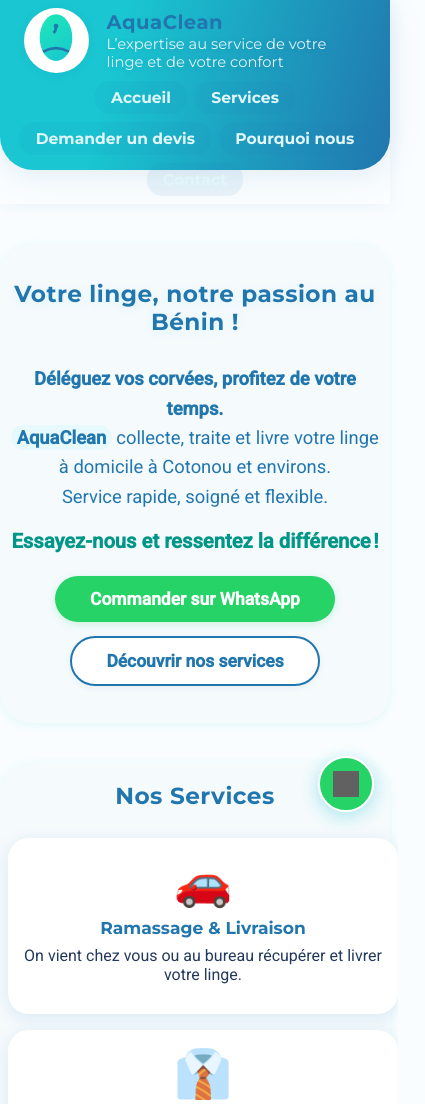
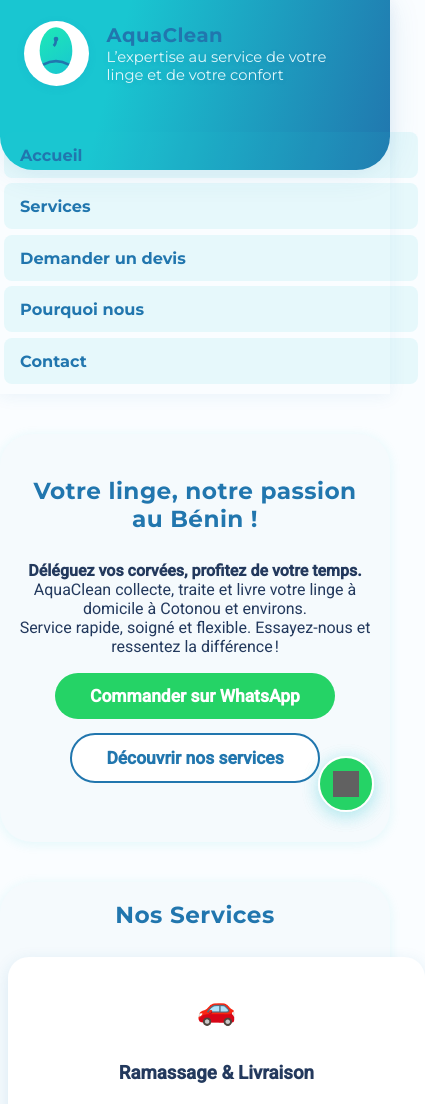
Before and after one commit to hounguevoujunior-rgb/Aquaclean-site, a plain HTML site: page index.html in a window 390 px wide. Shown: the top 1104 px of the page, 425 px wide, since content can reach past the window. Drawn offline with Linux system fonts and the light colour scheme; grey boxes are pictures that could not be loaded.

Commit message:
Update styles.css

```diff
--- a/styles.css
+++ b/styles.css
@@ -1,9 +1,7 @@
 :root {
   --main-blue: #19C6D1;
   --main-blue-dark: #2176AE;
-  --teal: #1de9b6;
   --accent-green: #25D366;
-  --header-bg: linear-gradient(105deg, #19C6D1 30%, #2176AE 100%);
   --section-bg: #f5fafd;
   --white: #fff;
   --shadow: 0 4px 32px rgba(33,118,174,0.12);
@@ -12,6 +10,7 @@
   --font-body: 'Roboto', Arial, sans-serif;
 }
 
+/* Base */
 body {
   font-family: var(--font-body);
   margin: 0;
@@ -37,7 +36,7 @@
   position: absolute;
   z-index: -1;
   left: 0; top: 0; right: 0; height: 170px;
-  background: var(--header-bg);
+  background: linear-gradient(105deg, #19C6D1 30%, #2176AE 100%);
   border-radius: 0 0 2.1em 2.1em;
   box-shadow: var(--shadow);
 }
@@ -80,6 +79,38 @@
   text-shadow: 0 1px 5px #2176ae3d;
 }
 
+/* Navigation */
+.nav {
+  display: flex;
+  gap: 1.1em;
+  justify-content: center;
+  align-items: center;
+  padding: 0.7em 0 0.9em 0;
+  font-family: var(--font-title);
+  background: none;
+  border-radius: 1em;
+  flex-wrap: wrap;
+}
+.nav a {
+  color: #2176AE;
+  background: rgba(33,198,209,0.09);
+  padding: 0.5em 1.1em;
+  border-radius: 1em;
+  text-decoration: none;
+  font-weight: 700;
+  font-size: 1em;
+  margin: 2px 0;
+  transition: color 0.14s, background 0.14s;
+  display: block;
+}
+.nav a:hover,
+.nav a:focus {
+  color: var(--main-blue-dark);
+  background: var(--white);
+  text-decoration: underline;
+}
+
+/* WhatsApp Btns */
 .whatsapp-btns-group {
   display: flex;
   gap: 0.55em;
@@ -94,16 +125,13 @@
   font-weight: 700;
   padding: 0.65em 1.1em;
   border-radius: 2em;
-  box-shadow: 0 2px 8px rgba(25,198,209,0.10);
   text-decoration: none;
   border: none;
   outline: none;
   transition: background 0.13s, box-shadow 0.12s, transform 0.12s;
-  letter-spacing: 0.02em;
 }
 .whatsapp-btn:hover, .whatsapp-btn:focus {
   background: #1ebea5;
-  box-shadow: 0 3px 13px rgba(25,198,209,0.16);
   transform: scale(1.05);
   color: var(--white);
 }
@@ -111,35 +139,7 @@
   vertical-align: middle;
 }
 
-/* Navigation */
-.nav {
-  display: flex;
-  gap: 1.1em;
-  justify-content: center;
-  align-items: center;
-  padding: 0.7em 0 0.9em 0;
-  background: transparent;
-  margin-top: 0.15em;
-  font-family: var(--font-title);
-}
-.nav a {
-  color: #e0f7fa;
-  background: rgba(33,118,174,0.08);
-  padding: 0.45em 1.05em;
-  border-radius: 1em;
-  text-decoration: none;
-  font-weight: bold;
-  font-size: 1em;
-  transition: color 0.14s, background 0.14s;
-}
-.nav a:hover,
-.nav a:focus {
-  color: var(--main-blue-dark);
-  background: var(--white);
-  text-decoration: underline;
-}
-
-/* WhatsApp Flottant */
+/* WhatsApp floating */
 .whatsapp-float-group {
   display: none;
 }
@@ -156,12 +156,9 @@
   height: 52px;
   align-items: center;
   justify-content: center;
-  transition: background 0.13s, box-shadow 0.13s;
+  transition: background 0.13s;
   margin-bottom: 0.7em;
   border: 2.5px solid #fff;
-}
-.whatsapp-float:first-child {
-  right: 4.5em;
 }
 .whatsapp-float img {
   display: block;
@@ -169,85 +166,9 @@
 }
 .whatsapp-float:hover, .whatsapp-float:focus {
   background: #1ebea5;
-  box-shadow: 0 6px 28px #25d36655;
 }
 
-/* Accroche */
-.accroche {
-  position: relative;
-  background: linear-gradient(90deg, #e6fafd 60%, #fafdff 100%);
-  box-shadow: 0 2px 20px #19c6d122;
-  border-radius: 2em;
-  margin-bottom: 2em;
-}
-.accroche-inner {
-  position: relative;
-  z-index: 2;
-  padding: 2.6em 2em;
-  text-align: center;
-}
-.accroche h2 {
-  font-family: var(--font-title);
-  font-size: 2em;
-  color: var(--main-blue-dark);
-  margin-bottom: 0.7em;
-  text-shadow: 0 2px 12px #19c6d11d;
-}
-.accroche p {
-  font-size: 1.15em;
-  line-height: 1.6;
-  color: #2176ae;
-}
-.accroche .highlight {
-  color: var(--main-blue-dark);
-  background: #e6fafd;
-  padding: 0.1em 0.3em;
-  border-radius: 0.7em;
-  font-weight: 700;
-}
-.accroche-cta {
-  display: block;
-  margin-top: 0.7em;
-  font-size: 1.1em;
-  color: #009688;
-  font-weight: 600;
-}
-.cta-group {
-  margin-top: 1.1em;
-  display: flex;
-  gap: 0.85em;
-  justify-content: center;
-  flex-wrap: wrap;
-}
-.cta-btn {
-  background: var(--accent-green);
-  color: #fff;
-  font-weight: bold;
-  border: none;
-  border-radius: 1.5em;
-  padding: 0.75em 2em;
-  font-size: 1.09em;
-  box-shadow: 0 2px 8px #25d36633;
-  text-decoration: none;
-  transition: background 0.13s, transform 0.13s, box-shadow 0.13s;
-}
-.cta-btn:hover, .cta-btn:focus {
-  background: #1ebea5;
-  transform: scale(1.05);
-  box-shadow: 0 4px 16px #25d36655;
-}
-.cta-btn-outline {
-  background: #fff;
-  color: var(--main-blue-dark);
-  border: 2px solid var(--main-blue-dark);
-  box-shadow: 0 2px 6px #2176ae12;
-}
-.cta-btn-outline:hover, .cta-btn-outline:focus {
-  background: var(--main-blue-dark);
-  color: #fff;
-}
-
-/* Sections */
+/* Section */
 .section {
   max-width: 1100px;
   margin: 2.5em auto;
@@ -257,7 +178,6 @@
   padding: 2em 1.7em 1.7em 1.7em;
   position: relative;
 }
-
 .section h2 {
   color: var(--main-blue-dark);
   font-family: var(--font-title);
@@ -285,6 +205,9 @@
   transition: transform 0.18s, box-shadow 0.18s;
   overflow: hidden;
   min-height: 144px;
+  display: flex;
+  flex-direction: column;
+  justify-content: flex-start;
 }
 .card:hover {
   transform: translateY(-6px) scale(1.045);
@@ -294,29 +217,45 @@
 .card-icon {
   font-size: 2em;
   margin-bottom: 0.5em;
-}
-.card-icon span {
-  font-size: 1.4em;
-}
-.card h3 {
-  font-family: var(--font-title);
-  font-size: 1.11em;
-  margin: 0.2em 0 0.7em 0;
-  color: var(--main-blue-dark);
+  display: flex;
+  justify-content: center;
 }
 
-/* Devis */
-.devis-section {
-  background: #e6fafd;
+/* Accroche & Devis */
+.accroche-inner, .devis-cta {
   text-align: center;
-  border: 2px dashed #19c6d1;
-}
-.devis-cta p {
-  font-size: 1.13em;
   margin-bottom: 1em;
 }
-.devis-cta .cta-btn {
-  font-size: 1em;
+.cta-group {
+  margin-top: 1.1em;
+  display: flex;
+  gap: 0.85em;
+  justify-content: center;
+  flex-wrap: wrap;
+}
+.cta-btn {
+  background: var(--accent-green);
+  color: #fff;
+  font-weight: bold;
+  border: none;
+  border-radius: 1.5em;
+  padding: 0.75em 2em;
+  font-size: 1.09em;
+  text-decoration: none;
+  transition: background 0.13s, transform 0.13s;
+}
+.cta-btn:hover, .cta-btn:focus {
+  background: #1ebea5;
+  transform: scale(1.05);
+}
+.cta-btn-outline {
+  background: #fff;
+  color: var(--main-blue-dark);
+  border: 2px solid var(--main-blue-dark);
+}
+.cta-btn-outline:hover, .cta-btn-outline:focus {
+  background: var(--main-blue-dark);
+  color: #fff;
 }
 
 /* Pourquoi nous */
@@ -343,10 +282,6 @@
 }
 .reasons-list li:hover {
   background: #bdf6ec;
-}
-.reasons-list span {
-  font-size: 1.38em;
-  margin-right: 0.4em;
 }
 
 /* Contact */
@@ -376,7 +311,7 @@
   transition: color 0.13s;
 }
 .contact-section a:hover {
-  color: var(--teal);
+  color: var(--main-blue);
 }
 .whatsapp-link {
   color: var(--accent-green) !important;
@@ -388,7 +323,7 @@
 .footer {
   text-align: center;
   padding: 1.7em 0 1.2em 0;
-  background: var(--header-bg);
+  background: linear-gradient(105deg, #19C6D1 30%, #2176AE 100%);
   color: #fff;
   font-size: 1.07em;
   margin-top: 4em;
@@ -398,34 +333,30 @@
 }
 
 /* Responsive */
-@media (max-width: 1050px) {
-  .container, .section { max-width: 99vw; }
-}
-@media (max-width: 800px) {
-  .header-flex {
-    flex-direction: column;
-    align-items: flex-start;
-    gap: 1em;
-    min-height: unset;
-  }
-  .contact-grid {
-    flex-direction: column;
-    gap: 1.3em;
-  }
-  .section {
-    padding: 1.2em 0.5em 1.2em 0.5em;
-  }
+@media (max-width: 900px) {
+  .container, .section { max-width: 98vw; }
+  .header-flex { flex-direction: column; align-items: flex-start; gap: 1em; }
+  .contact-grid { flex-direction: column; gap: 1.3em; }
+  .section { padding: 1.2em 0.5em 1.2em 0.5em; }
   .accroche-inner { padding: 1.5em 0.5em; }
 }
 @media (max-width: 600px) {
   .brand { font-size: 1.23em; }
   .slogan { font-size: 0.92em; }
-  .header-flex { padding-top: 0.5em; }
   .nav {
-    gap: 0.5em;
-    font-size: 0.97em;
-    padding: 0.4em 0 0.5em 0;
-    flex-wrap: wrap;
+    flex-direction: column !important;
+    align-items: flex-start !important;
+    gap: 0.1em !important;
+    padding: 0.7em 0 0.5em 0 !important;
+    background: none !important;
+  }
+  .nav a {
+    width: 100%;
+    text-align: left;
+    margin: 2px 0;
+    padding: 0.8em 1em;
+    font-size: 1.01em;
+    border-radius: 0.5em;
   }
   .whatsapp-btns-group {
     width: 100%;
@@ -442,9 +373,8 @@
     margin-top: 0.1em;
   }
   .cards { grid-template-columns: 1fr; }
-  .accroche-inner { padding: 1.1em 0.2em; }
+  .card { width: 97vw; min-width: unset; }
   .footer { padding: 1em 0 0.7em 0; font-size: 0.98em;}
-  /* WhatsApp flottants visibles */
   .whatsapp-float-group {
     display: flex;
     flex-direction: column;
@@ -462,28 +392,3 @@
     display: none;
   }
 }
-@media (max-width: 600px) {
-  .services, .tarifs, .cards {
-    grid-template-columns: 1fr !important;
-    gap: 16px !important;
-  }
-  .card {
-    min-width: unset !important;
-    width: 100% !important;
-    font-size: 1em !important;
-    padding: 1em 0.5em !important;
-  }
-  .card-icon {
-    font-size: 2.1em !important;
-    margin-bottom: 0.2em !important;
-  }
-  .card h3 {
-    font-size: 1.07em !important;
-    margin: 0.3em 0 0.5em 0 !important;
-  }
-  .card p {
-    font-size: 1em !important;
-    margin: 0.2em 0 !important;
-    word-break: break-word !important;
-  }
-}
```
